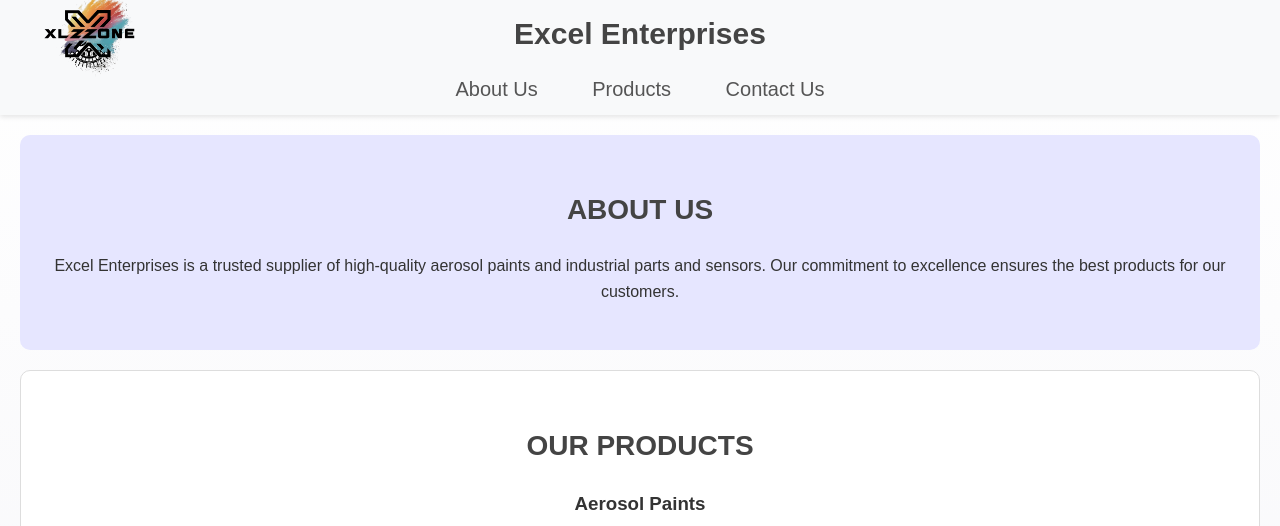
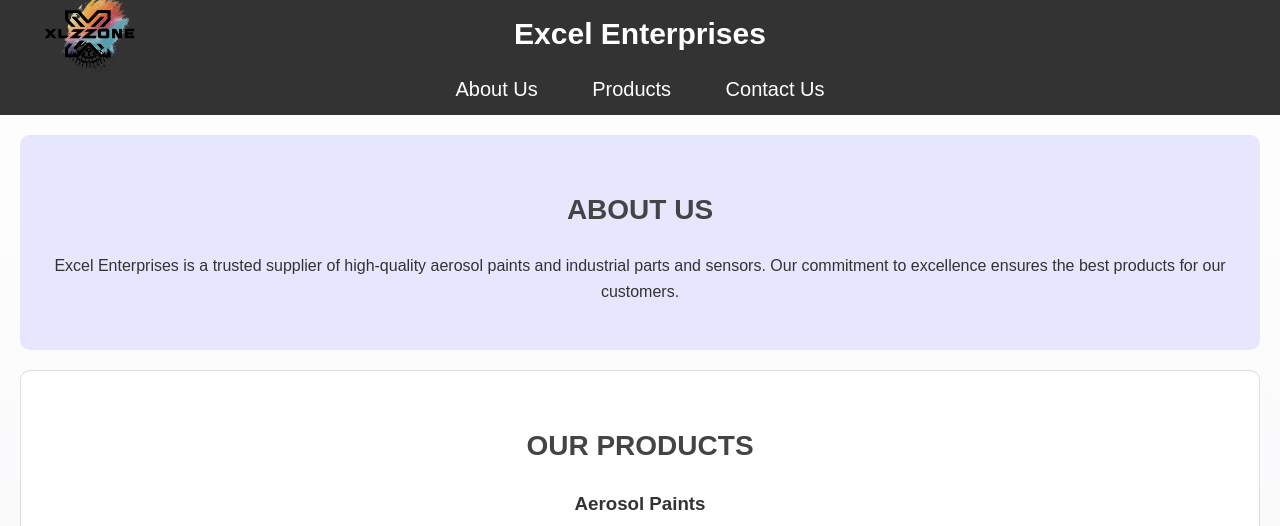
Before and after one commit to Abhishek3450/excel_website, a plain HTML site: page index.html in a window 1280 px wide. Shown: the top 526 px of the page. Drawn offline with Linux system fonts and the light colour scheme.

Commit message:
Update style.css

```diff
--- a/style.css
+++ b/style.css
@@ -10,12 +10,11 @@
 
 /* Header styling */
 header {
-    background-color: #f8f9fa; /* Light grey background for better contrast */
-    color: #333; /* Dark text for better readability */
+    background-color: #333;
+    color: white;
     padding: 10px 20px;
     text-align: center;
     position: relative;
-    box-shadow: 0 2px 5px rgba(0, 0, 0, 0.1); /* Subtle shadow for depth */
 }
 
 .header-container {
@@ -36,7 +35,6 @@
     margin: 0;
     font-size: 28px;
     text-align: center;
-    color: #444; /* Adjust title color to match the new header */
 }
 
 nav {
@@ -44,20 +42,18 @@
 }
 
 nav a {
-    color: #555; /* Neutral dark grey for links */
+    color: white;
     text-decoration: none;
     margin: 0 15px;
     font-size: 18px;
     padding: 5px 10px;
     border-radius: 5px;
-    transition: background-color 0.3s ease, color 0.3s ease;
+    transition: background-color 0.3s ease;
 }
 
 nav a:hover {
-    background-color: #e0e0e0; /* Slight background change on hover */
-    color: #333; /* Darker hover color for contrast */
+    background-color: #555;
 }
-
 
 /* Section styles */
 section {
```
